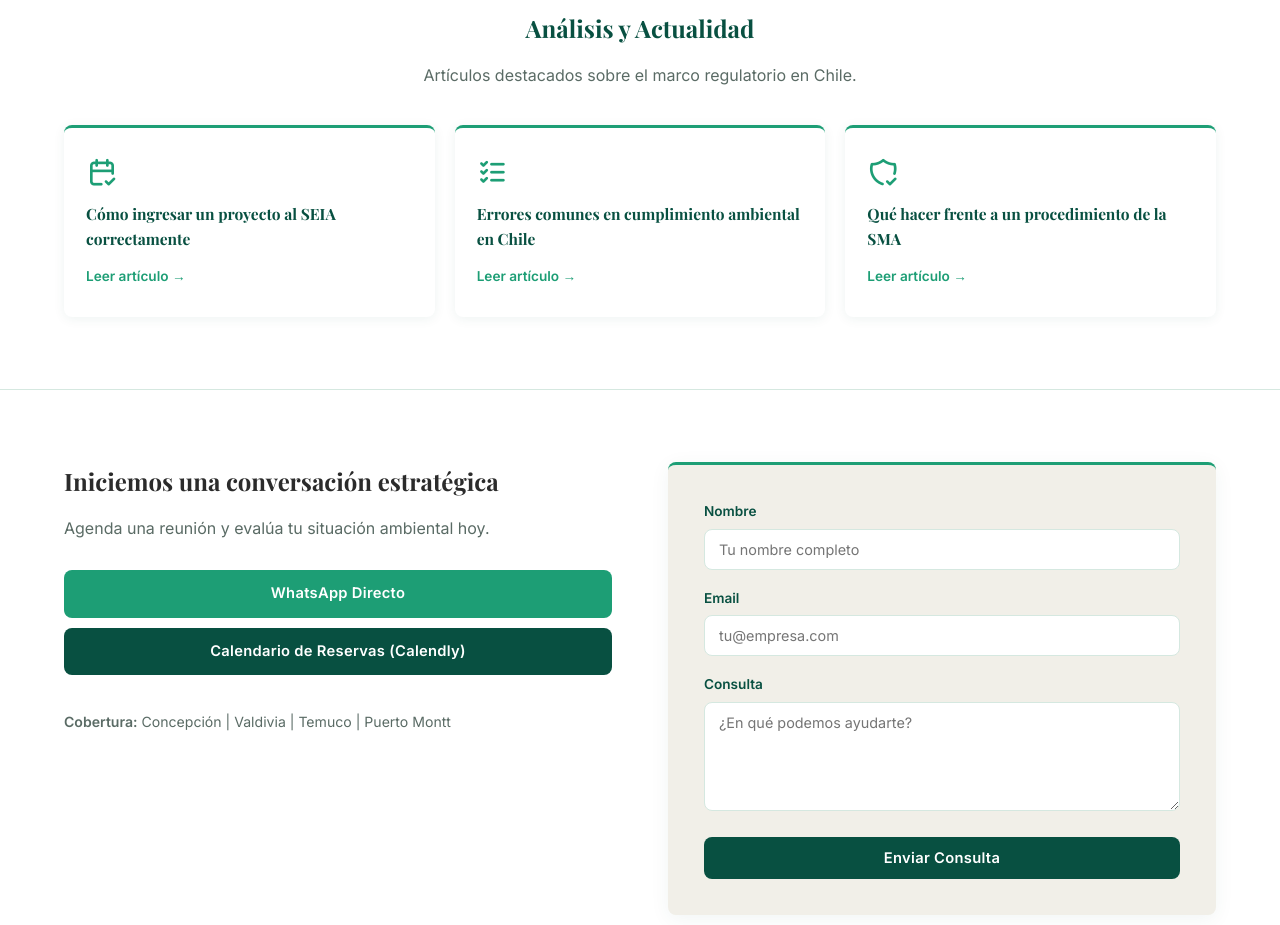
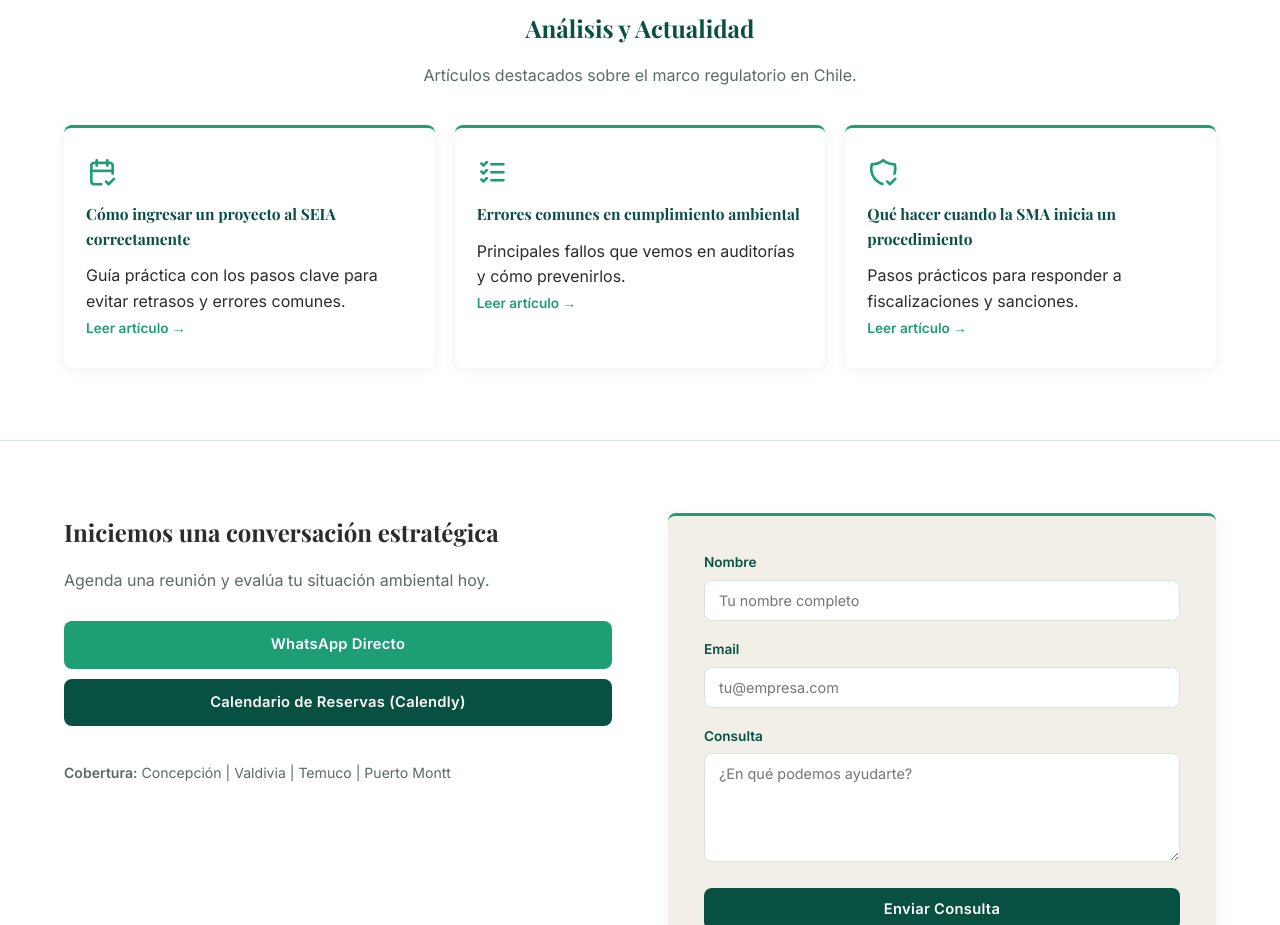
Before and after one commit to teteangarita/svo-ambiental, a plain HTML site: page index.html in a window 1280 px wide. Shown: the part 3960-4885 px from the top of the page. Drawn offline with nearby package versions, Linux system fonts and the light colour scheme.

Commit message:
Make blog dynamic: add data/posts.json, render posts from JS

```diff
--- /dev/null
+++ b/data/posts.json
@@ -0,0 +1,23 @@
+[
+  {
+    "title": "Cómo ingresar un proyecto al SEIA correctamente",
+    "excerpt": "Guía práctica con los pasos clave para evitar retrasos y errores comunes.",
+    "url": "posts/seia-como-ingresar.html",
+    "date": "2026-07-01",
+    "icon": "<i class=\"ti ti-calendar-check\"></i>"
+  },
+  {
+    "title": "Errores comunes en cumplimiento ambiental",
+    "excerpt": "Principales fallos que vemos en auditorías y cómo prevenirlos.",
+    "url": "posts/errores-cumplimiento.html",
+    "date": "2026-06-15",
+    "icon": "<i class=\"ti ti-list-check\"></i>"
+  },
+  {
+    "title": "Qué hacer cuando la SMA inicia un procedimiento",
+    "excerpt": "Pasos prácticos para responder a fiscalizaciones y sanciones.",
+    "url": "posts/que-hacer-sma.html",
+    "date": "2026-05-20",
+    "icon": "<i class=\"ti ti-shield-check\"></i>"
+  }
+]
--- a/index.html
+++ b/index.html
@@ -357,23 +357,9 @@
                 <h2>Análisis y Actualidad</h2>
                 <p>Artículos destacados sobre el marco regulatorio en Chile.</p>
             </div>
-            <div class="services-grid">
-                <div class="service-card blog-card reveal">
-                    <div class="icon"><i class="ti ti-calendar-check"></i></div>
-                    <h4>Cómo ingresar un proyecto al SEIA correctamente</h4>
-                    <a href="#" class="read-more">Leer artículo →</a>
+                <div id="blog-list" class="services-grid">
+                    <!-- Las entradas del blog se cargan dinámicamente desde `data/posts.json` -->
                 </div>
-                <div class="service-card blog-card reveal">
-                    <div class="icon"><i class="ti ti-list-check"></i></div>
-                    <h4>Errores comunes en cumplimiento ambiental en Chile</h4>
-                    <a href="#" class="read-more">Leer artículo →</a>
-                </div>
-                <div class="service-card blog-card reveal">
-                    <div class="icon"><i class="ti ti-shield-check"></i></div>
-                    <h4>Qué hacer frente a un procedimiento de la SMA</h4>
-                    <a href="#" class="read-more">Leer artículo →</a>
-                </div>
-            </div>
         </div>
     </section>
 
--- a/js/app.js
+++ b/js/app.js
@@ -37,6 +37,39 @@ document.querySelectorAll('a[href^="#"]').forEach(anchor => {
         }
     });
 });
+
+// ── CARGA DINÁMICA DEL BLOG (desde data/posts.json) ─────────────────
+async function loadBlogPosts() {
+    const container = document.getElementById('blog-list');
+    if (!container) return;
+    try {
+        const res = await fetch('data/posts.json');
+        if (!res.ok) throw new Error('No se pudo cargar posts.json');
+        const posts = await res.json();
+        if (!Array.isArray(posts) || posts.length === 0) {
+            container.innerHTML = '<p>No hay entradas disponibles.</p>';
+            return;
+        }
+        container.innerHTML = posts.map(p => `
+            <div class="service-card blog-card reveal">
+                <div class="icon">${p.icon || ''}</div>
+                <h4>${p.title}</h4>
+                <p>${p.excerpt || ''}</p>
+                <a href="${p.url || '#'}" class="read-more">Leer artículo →</a>
+            </div>
+        `).join('');
+
+        // Re-observe reveal elements añadidos dinámicamente
+        document.querySelectorAll('.reveal').forEach(element => {
+            revealOnScroll.observe(element);
+        });
+    } catch (err) {
+        console.error(err);
+        container.innerHTML = '<p>Error cargando entradas.</p>';
+    }
+}
+
+document.addEventListener('DOMContentLoaded', loadBlogPosts);
 
 // Form Submission Feedback (Mock)
 const contactForm = document.getElementById('form-consulta');
```
